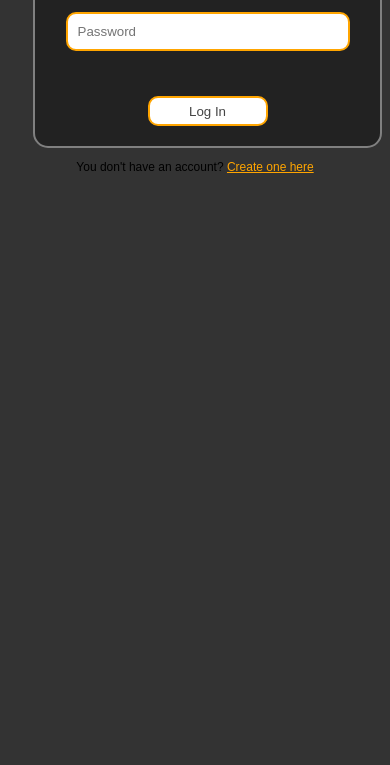
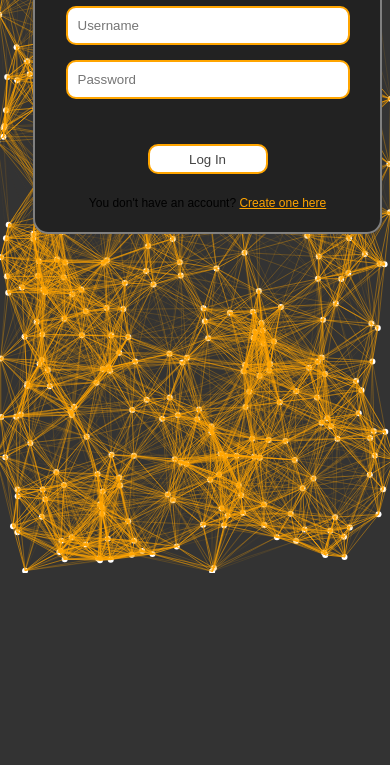
Before and after one commit to MarcMerino/CordovaLogin, a website: page www/index.html in a window 390 px wide. Shown: the part 271-1036 px from the top of the page. Before the commit the page ends 988 px from the top, so only its background shows below. Drawn offline with Linux system fonts and the light colour scheme; some packages are replaced by stand-ins of ours; animation ran at ten frames a second.

Commit message:
Added particle background decoration and Enter Key detection

```diff
--- a/www/css/index.css
+++ b/www/css/index.css
@@ -57,7 +57,10 @@ h2 {
     width: 325px;
     padding: 10px;
     margin-left: calc(50% - 162px);
-    margin-top: 12em;
+    margin-top: 16em;
+
+    position: relative;
+    z-index: 1;
 
     background-color: #222222;
 
@@ -112,3 +115,10 @@ h2 {
     text-align: left;
     color: #e26d3d;
 }
+
+.canvas {
+    position: absolute;
+    top: 0%;
+    left: 0%;
+    z-index: 0;
+}
--- a/www/index.html
+++ b/www/index.html
@@ -19,19 +19,20 @@
     </head>
     <body>
         <div class="app">
-            <div class="form">
+            <canvas id="canvas" class="canvas"></canvas>
+            <div class="form" id="form">
                 <h1>APACHE CORDOVA</h1>
                 <input class="items" type="text" id="username" placeholder="Username">
                 <input class="items" type="password" id="password" placeholder="Password">
                 <p class="errorMessage" id="errorMessage">Something's wrong. Please check the fields and try again.</p>
                 <button class="button" id="loginButton">Log In</button>
-            </div>
-            <div>
                 <p>You don't have an account? <a id="registerLink" href="./register.html">Create one here</a></p>
             </div>
         </div>
+
         <script src="cordova.js"></script>
         <script src="js/crypto-js.js"></script>
         <script src="js/index.js"></script>
+        <script src="js/particles.js"></script>
     </body>
 </html>
--- a/www/js/index.js
+++ b/www/js/index.js
@@ -1,13 +1,13 @@
 // Wait for the deviceready event before using any of Cordova's device APIs.
 // See https://cordova.apache.org/docs/en/latest/cordova/events/events.html#deviceready
 document.addEventListener('deviceready', onDeviceReady, false);
+
+var formDiv = document.getElementById("form");
 
 var username = document.getElementById("username");
 var password = document.getElementById("password");
 var errorMessage = document.getElementById("errorMessage");
 var button = document.getElementById("loginButton");
-
-var registerLink = document.getElementById("registerLink");
 
 function loginProcess() {
     if (username.value == "" || password.value == "") {
@@ -41,6 +41,11 @@ function onDeviceReady() {
     console.log('Running cordova-' + cordova.platformId + '@' + cordova.version);
 
     button.onclick = loginProcess;
-    registerLink.onclick = {}
+    formDiv.onkeyup = function(event) {
+        if (event.key === "Enter") {
+            button.click();
+        }
+    }
+
 
 }
--- /dev/null
+++ b/www/js/particles.js
@@ -0,0 +1,127 @@
+const canvas = document.getElementById("canvas");
+const ctx = canvas.getContext("2d");
+
+canvas.width = window.innerWidth;
+canvas.height = window.innerHeight;
+
+let particleArray = [];
+
+// Mouse:
+const mouse = {
+    x: null,
+    y: null,
+    radius: 150
+}
+
+window.addEventListener("mousemove", function(event){
+    mouse.x = event.x;
+    mouse.y = event.y;
+});
+
+ctx.fillStyle = 'white';
+ctx.font = '30px Verdana';
+ctx.fillText("A", 0, 30);
+
+const textCoordinates = ctx.getImageData(0, 0, 100, 100);
+
+class Particle {
+    constructor(x, y) {
+        this.x = x;
+        this.y = y;
+        this.size = 3;
+        this.baseX = this.x;
+        this.baseY = this.y;
+        this.density = (Math.random() * 50) + 5;
+    }
+
+    draw() {
+        ctx.fillStyle = 'white';
+        ctx.beginPath();
+        ctx.arc(this.x, this.y, this.size, 0, Math.PI * 2);
+        ctx.closePath();
+        ctx.fill();
+    }
+
+    update() {
+        let dx = mouse.x - this.x;
+        let dy = mouse.y - this.y;
+        let distance = Math.sqrt(dx * dx + dy * dy);
+
+        let forceDirectionX = dx / distance;
+        let forceDirectionY = dy / distance;
+
+        let maxDistance = mouse.radius;
+        let force = (maxDistance - distance) / maxDistance;
+
+        let directionX = forceDirectionX * force * this.density;
+        let directionY = forceDirectionY * force * this.density;
+
+        if (distance < mouse.radius) {
+            this.x -= directionX;
+            this.y -= directionY;
+        } else {
+            if (this.x !== this.baseX) {
+                let dx = this.x - this.baseX;
+                this.x -= dx / 10;
+            }
+            if (this.x !== this.baseY) {
+                let dy = this.y - this.baseY;
+                this.y -= dy / 10;
+            }
+        }
+    }
+
+    idleMove() {
+        this.baseX += ((Math.random() * (1 - -1)) + -1);
+        this.baseY += ((Math.random() * (1 - -1)) + -1);
+    }
+}
+
+function init() {
+    particleArray = [];
+
+    for (let i = 0; i < 500; i++) {
+        let x = Math.random() * canvas.width;
+        let y = Math.random() * canvas.height;
+
+        particleArray.push(new Particle(x, y));
+    }
+}
+
+init();
+
+function animate() {
+    ctx.clearRect(0, 0, canvas.width, canvas.height);
+
+    for (let i = 0; i < particleArray.length; i++) {
+        particleArray[i].draw();
+        particleArray[i].update();
+        particleArray[i].idleMove();
+    }
+    connect();
+    requestAnimationFrame(animate);
+}
+
+animate();
+
+function connect() {
+    let opacityValue = 1;
+    for (let a = 0; a < particleArray.length; a++) {
+        for (let b = a; b < particleArray.length; b++) {
+            let dx = particleArray[a].x - particleArray[b].x;
+            let dy = particleArray[a].y - particleArray[b].y;
+            let distance = Math.sqrt(dx * dx + dy * dy);
+
+            opacityValue = 1 - (distance/100);
+
+            if (distance < 100) {
+                ctx.strokeStyle = 'rgba(255, 165, 0, ' + opacityValue + ')';
+                ctx.lineWidth = 1;
+                ctx.beginPath();
+                ctx.moveTo(particleArray[a].x, particleArray[a].y);
+                ctx.lineTo(particleArray[b].x, particleArray[b].y);
+                ctx.stroke();
+            }
+        }
+    }
+}
```
Also changed, not shown: www/js/register.js (+8 -0 lines), www/register.html (+4 -3 lines).
